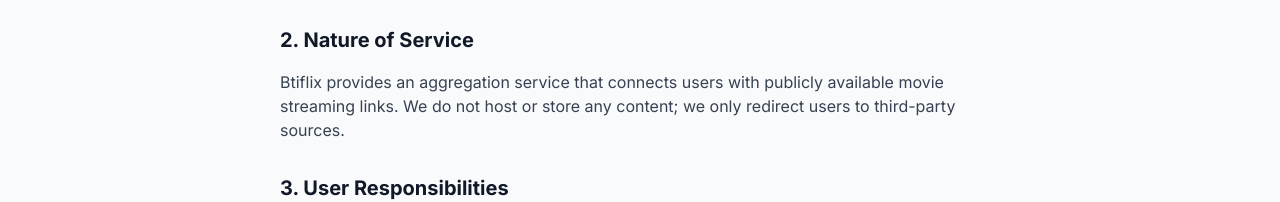
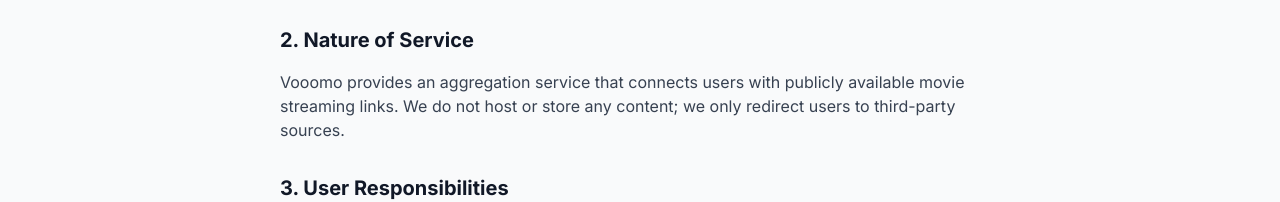
Before and after one commit to runemoondragon/satflix, a Next.js app in the folder frontend/: page /terms in a window 1280 px wide. Shown: the part 319-521 px from the top of the page. Built offline with nearby package versions, Linux system fonts and the light colour scheme.

Commit message:
add build

```diff
--- a/frontend/app/terms/page.tsx
+++ b/frontend/app/terms/page.tsx
@@ -40,7 +40,7 @@ export default function TermsOfService() {
           <section className="mb-8">
             <h2 className="text-xl font-bold text-gray-900 mb-4">2. Nature of Service</h2>
             <p className="text-gray-700">
-              Btiflix provides an aggregation service that connects users with publicly available movie streaming links. We do not host or store any content; we only redirect users to third-party sources.
+              Vooomo provides an aggregation service that connects users with publicly available movie streaming links. We do not host or store any content; we only redirect users to third-party sources.
             </p>
           </section>
 
```
Also changed, not shown: 2 other files (tests, documents, lock files or other folders).
